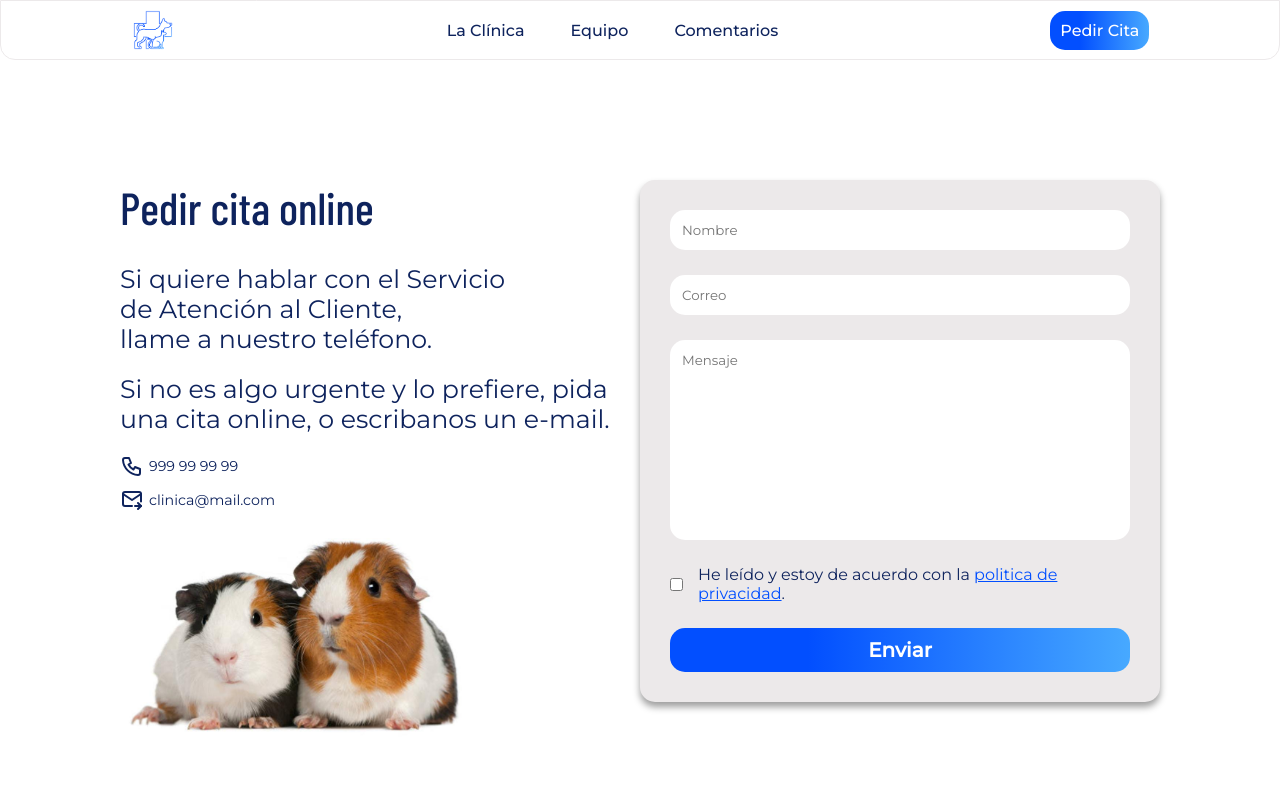
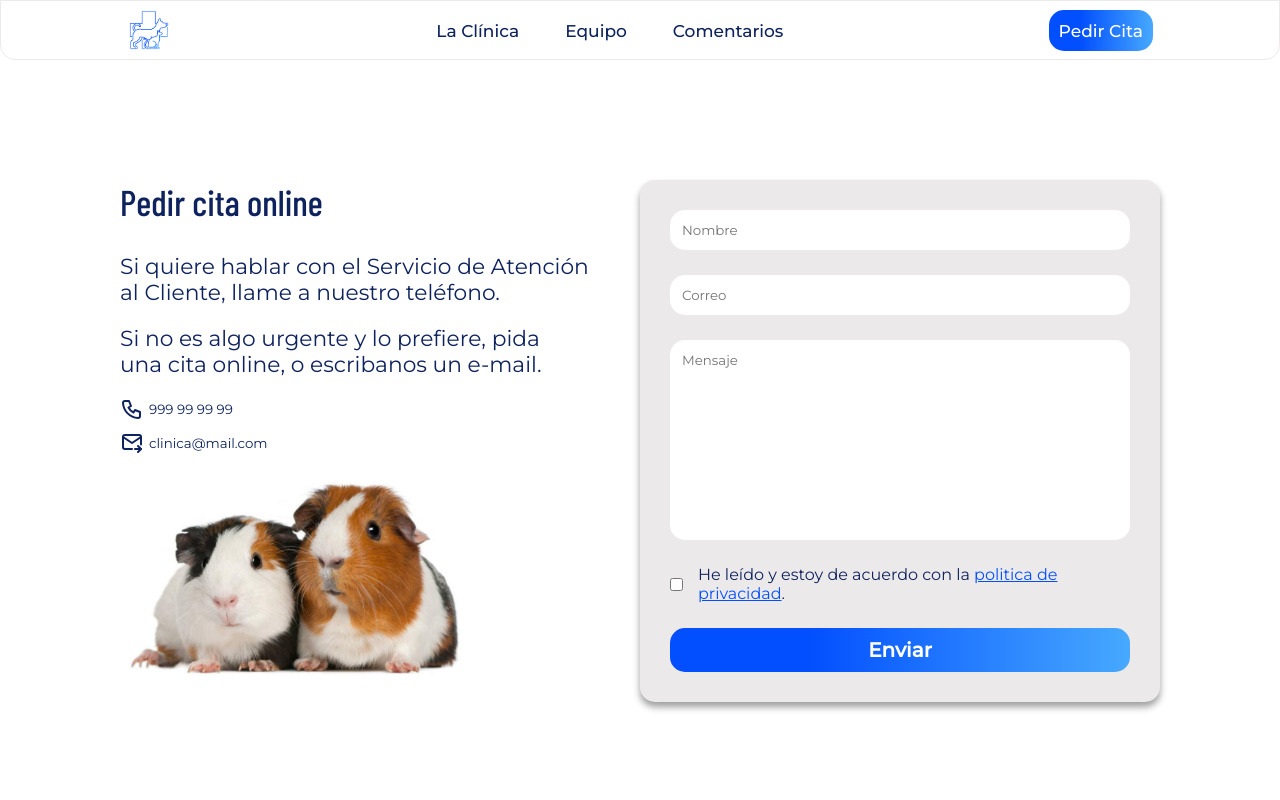
Before and after one commit to JoaquinJRG/rodriguez-joaquin-DIW-web, a website built with Parcel: page fuente/html/pedirCita.html in a window 1280 px wide. Shown: the top 800 px of the page. Built offline with nearby package versions, Linux system fonts and the light colour scheme.

Commit message:
font-size

```diff
--- a/fuente/styles/_variables.scss
+++ b/fuente/styles/_variables.scss
@@ -10,6 +10,7 @@ $color-fondo3: nth($paleta, 6);
 $color-fondo4: nth($paleta, 7);
 
 //Tamaño fuentes
+/*
 $font-size-sm: clamp(0.8rem, 0.17vw + 0.76rem, 0.89rem);
 $font-size-base: clamp(1rem, 0.34vw + 0.91rem, 1.19rem);
 $font-size-md: clamp(1.25rem, 0.61vw + 1.1rem, 1.58rem);
@@ -17,6 +18,16 @@ $font-size-lg: clamp(1.56rem, 1vw + 1.31rem, 2.11rem);
 $font-size-xl: clamp(1.95rem, 1.56vw + 1.56rem, 2.81rem);
 $font-size-xxl: clamp(2.44rem, 2.38vw + 1.85rem, 3.75rem);
 $font-size-xxxl: clamp(3.05rem, 3.54vw + 2.17rem, 5rem);
+*/
+
+
+$font-size-sm: clamp(0.8rem, 0.06vw + 0.79rem, 0.89rem);
+$font-size-base: clamp(1rem, 0.12vw + 0.97rem, 1.19rem);
+$font-size-md: clamp(1.25rem, 0.2vw + 1.2rem, 1.58rem);
+$font-size-lg: clamp(1.56rem, 0.34vw + 1.48rem, 2.11rem);
+$font-size-xl: clamp(1.95rem, 0.53vw + 1.82rem, 2.81rem);
+$font-size-xxl: clamp(2.44rem, 0.8vw + 2.24rem, 3.75rem);
+$font-size-xxxl: clamp(3.05rem, 1.2vw + 2.75rem, 5rem);
 
 //Border-radius
 $border-radius: 15px;
--- a/fuente/styles/_varios.scss
+++ b/fuente/styles/_varios.scss
@@ -41,6 +41,7 @@ header {
             border-radius: $border-radius;
             padding: 8px 12px;
             font-weight: 500;
+            font-size: $font-size-base;
             text-decoration: none;
             color: $color-texto;
             transition: all ease 0.3s;
@@ -58,6 +59,7 @@ header {
         border-radius: $border-radius;
         padding: 10px;
         font-weight: 500;
+        font-size: $font-size-base;
         text-decoration: none;
         background: linear-gradient(90deg, $color-destacado 30%, $color-fondo2 100%);
         color: $color-fondo;
@@ -181,6 +183,7 @@ header {
             border-radius: $border-radius;
             padding: 10px;
             font-weight: 500;
+            font-size: $font-size-base;
             text-decoration: none;
             background-color: $color-fondo;
             color: $color-destacado;
@@ -439,8 +442,9 @@ footer {
         padding: 30px;
         border-radius: $border-radius;
         background-color: $color-secundario;
+        box-shadow: 0px 5px 7px 0px rgba(0, 0, 0, 0.38);
 
-        box-shadow: 0px 5px 7px 0px rgba(0, 0, 0, 0.38);
+        @include small() {padding: 20px;}
 
         input {
             border: solid 2px transparent;
@@ -543,6 +547,15 @@ footer {
         border-radius: $border-radius;
         background: linear-gradient(90deg, $color-fondo3, $color-fondo4);
         box-shadow: 0px 5px 7px 0px rgba(0, 0, 0, 0.38);
+
+        @include medium() {
+            padding: 20px 0px;
+        }
+
+        @include small() {
+            box-shadow: none;
+            background: none;
+        }
 
         .card {
             border-radius: $border-radius;
```
